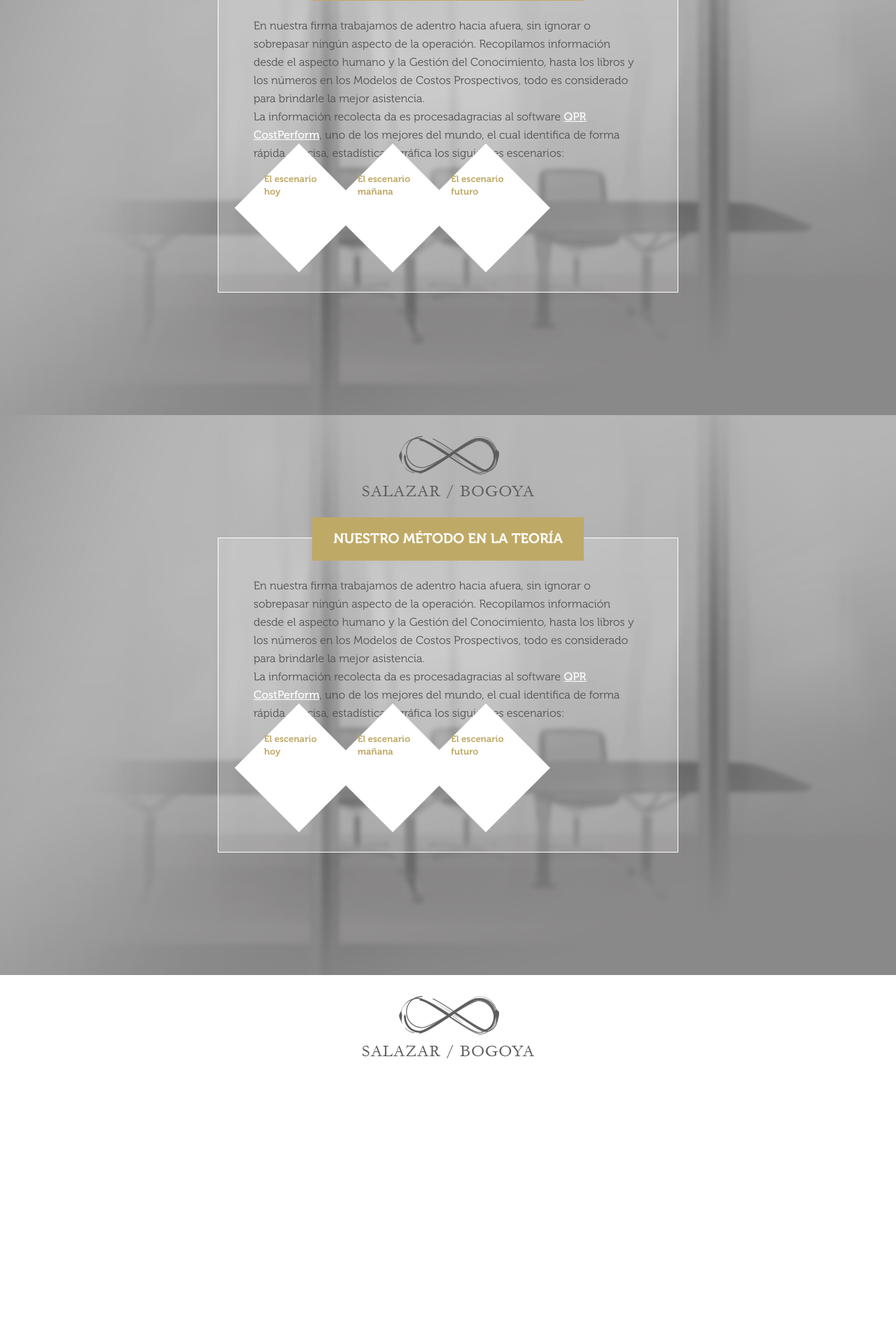
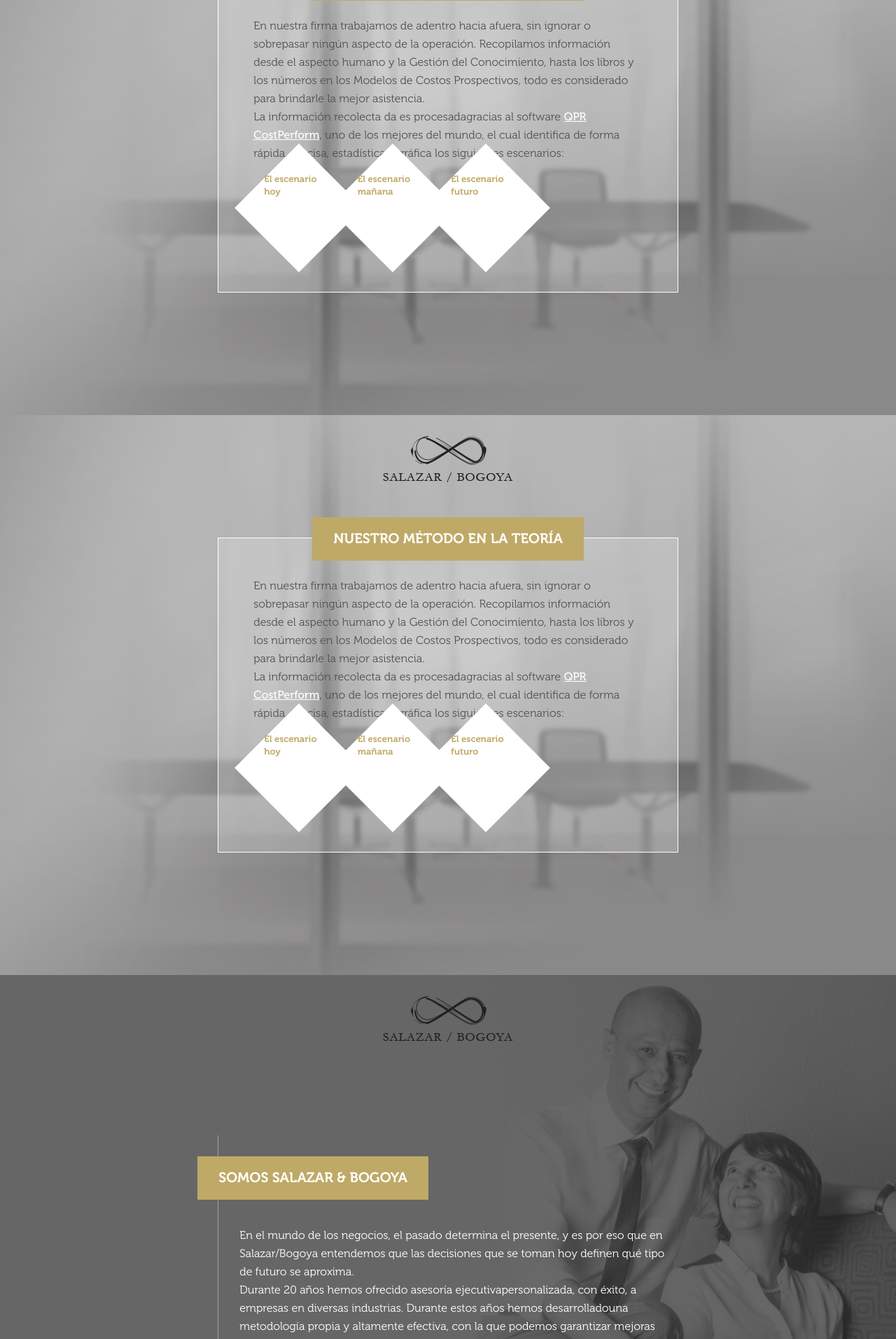
Before and after one commit to fleopardo/lucas, a PHP site: page / in a window 1280 px wide. Shown: the part 1207-3120 px from the top of the page at 70% size. Run offline with PHP 8.4, Linux system fonts and the light colour scheme.

Commit message:
somos salazar y bogoya section

```diff
--- a/css/global.css
+++ b/css/global.css
@@ -120,6 +120,17 @@ body {
 	z-index: 5;
 }
 
+.logo-internas {
+    width: 186px;
+    height: 66px;
+    left: 50%;
+    top: 30px;
+    margin-left: -93px;
+    background: url('./assets/logo-internas-black.png') no-repeat;
+    position: absolute;
+    z-index: 5;
+}
+
 .logo span{
 	position: absolute;
 	opacity: 0;
--- a/css/somos-salazar-bogoya.css
+++ b/css/somos-salazar-bogoya.css
@@ -1,3 +1,18 @@
 .somos-salazar-bogoya {
+	background-image: url('./assets/bg-somos-salazar-bogoya.jpg');
+	background-position: center right;
+}
 
+.somos-salazar-bogoya .container-text > div {
+	border: none;
+	border-left: 1px solid #a0a0a0;
+	background: none;
+	color: #fff;
+	padding: 130px 0 30px 30px;
 }
+
+.somos-salazar-bogoya .container-text h3 {
+	top: 30px;
+	left: -30px;
+	right: auto;
+}
--- a/index.html
+++ b/index.html
@@ -55,12 +55,12 @@
 		<!-- /Navigation-left -->
 
 		<div class="col-md-12 banner banner-ideas-innovadoras">
-			<h1 class="logo"><span>Salazar & Bogoya</span></h1>
+			<h1 class="logo logo-internas"><span>Salazar & Bogoya</span></h1>
 		</div>
 
 		<!-- Navigation-left -->
 		<section class="col-md-12 sections nuestro-metodo-en-la-practica" id="nuestro-metodo-en-la-practica">
-			<h1 class="logo"><span>Salazar & Bogoya</span></h1>
+			<h1 class="logo logo-internas"><span>Salazar & Bogoya</span></h1>
 			<div class="container">
 				<article class="container-text">
 					<div>
@@ -92,7 +92,7 @@
 
 		<!-- Nuestro-metodo-en-la-teoria -->
 		<section class="col-md-12 sections nuestro-metodo-en-la-teoria" id="nuestro-metodo-en-la-teoria">
-			<h1 class="logo"><span>Salazar & Bogoya</span></h1>
+			<h1 class="logo logo-internas"><span>Salazar & Bogoya</span></h1>
 			<div class="container">
 				<article class="container-text">
 					<div>
@@ -124,7 +124,19 @@
 
 		<!-- Somos-salazar-bogoya -->
 		<section class="col-md-12 sections somos-salazar-bogoya" id="somos-salazar-bogoya">
-			<h1 class="logo"><span>Salazar & Bogoya</span></h1>
+			<h1 class="logo logo-internas"><span>Salazar & Bogoya</span></h1>
+
+			<div class="container">
+				<article class="container-text">
+					<div>
+						<h3><span>Somos Salazar & Bogoya</span></h3>
+
+						<p>En el mundo de los negocios, el pasado determina el presente, y es por eso que en  Salazar/Bogoya  entendemos que las decisiones que se toman hoy definen qué tipo de futuro se aproxima.</p>
+
+						<p>Durante 20 años hemos ofrecido asesoría ejecutivapersonalizada, con éxito, a empresas en diversas industrias. Durante estos años hemos desarrolladouna metodología propia y altamente efectiva, con la que podemos garantizar mejoras notables y en corto tiempo sobre rentabilidad de las empresas.</p>
+					</div>
+				</article>
+			</div>
 		</section>
 		<!-- /Somos-salazar-bogoya -->
 
@@ -134,7 +146,7 @@
 
 		<!-- hasta-donde-lo-podemos-llegar -->
 		<section class="col-md-12 sections hasta-donde-lo-podemos-llegar" id="hasta-donde-lo-podemos-llegar">
-			<h1 class="logo"><span>Salazar & Bogoya</span></h1>
+			<h1 class="logo logo-internas"><span>Salazar & Bogoya</span></h1>
 			<div class="container">
 				<article class="container-text">
 					<div>
```
Also changed, not shown: css/assets/bg-somos-salazar-bogoya.jpg (added), css/assets/logo-internas-black.png (added), css/assets/logo-internas-white.png (added). Lines whose indentation alone changed are shown as unchanged.
